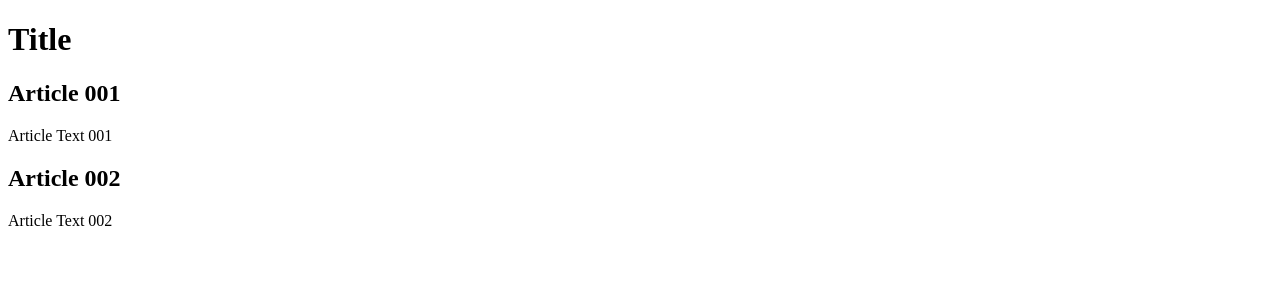
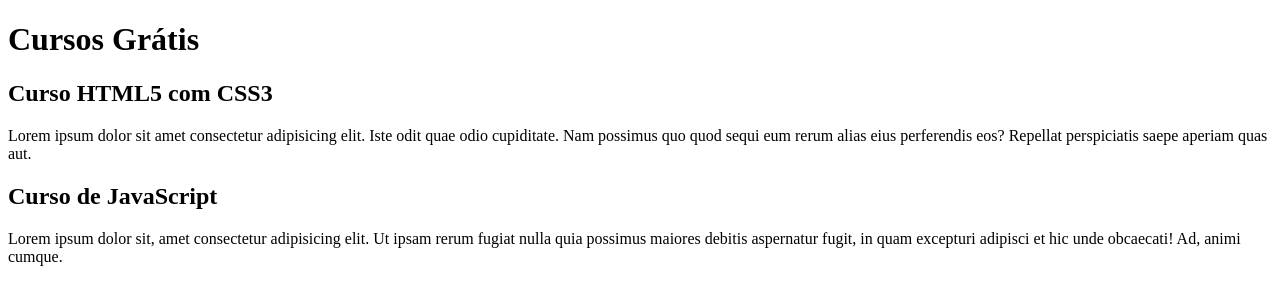
Before and after one commit to ricardocesidio/projeto-site, a plain HTML site: page index.html in a window 1280 px wide. Drawn offline with Linux system fonts and the light colour scheme.

Commit message:
comecei a escrever o conteudo

```diff
--- a/index.html
+++ b/index.html
@@ -3,20 +3,22 @@
 <head>
     <meta charset="UTF-8">
     <meta name="viewport" content="width=device-width, initial-scale=1.0">
-    <title>Title</title>
+    <title>Titulo do site</title>
 </head>
 <body>
     <main>
         <header>
-            <h1>Title</h1>
+            <h1>Cursos Grátis</h1>
         </header>
         <article>
-            <h2>Article 001</h2>
-            <p>Article Text 001</p>
+            <h2>Curso HTML5 com CSS3</h2>
+            <p>Lorem ipsum dolor sit amet consectetur adipisicing elit. Iste odit quae odio cupiditate. Nam possimus quo quod sequi eum rerum alias eius perferendis eos? Repellat perspiciatis saepe aperiam quas aut.</p>
         </article>
         <article>
-            <h2>Article 002</h2>
-            <p>Article Text 002</p>
+            <h2>Curso de JavaScript</h2>
+            <p>Lorem ipsum dolor sit, amet consectetur adipisicing elit. Ut ipsam rerum fugiat nulla quia possimus maiores debitis aspernatur fugit, in quam excepturi adipisci et hic unde obcaecati! Ad, animi cumque.
+
+            </p>
         </article>
     </main>
 </body>
```
